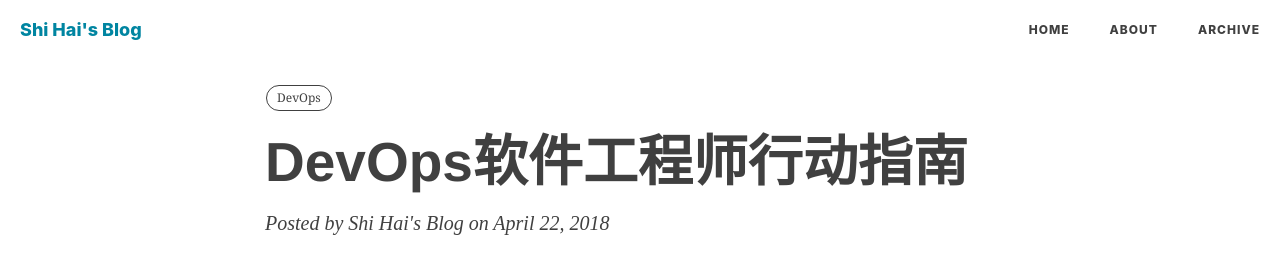
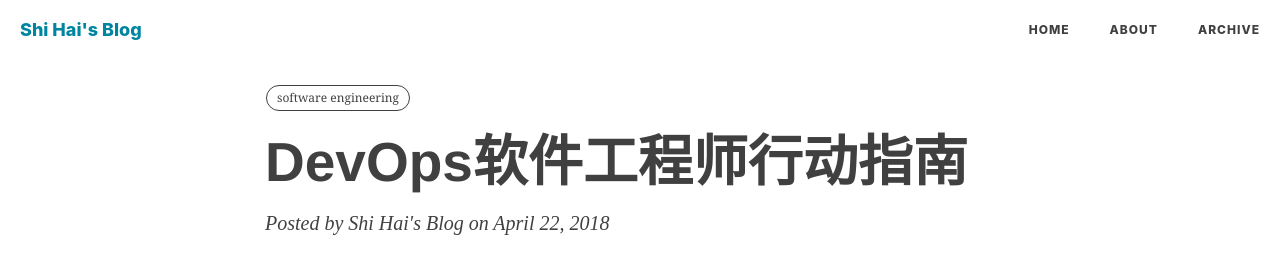
Before and after one commit to shihai1991/shihai1991.github.io, a Jekyll site: the page built from _posts/2018-04-22-DevOps软件工程师行动指南.md, in a window 1280 px wide. Shown: the top 275 px of the page. Built offline with Jekyll 4.4.1, drawn with Linux system fonts in a browser that asks for light colours; nearby versions of some CDN libraries; comment, search, counter and statistics services are not loaded.

Commit message:
Update 2018-04-22-DevOps软件工程师行动指南.md

```diff
--- a/_posts/2018-04-22-DevOps软件工程师行动指南.md
+++ b/_posts/2018-04-22-DevOps软件工程师行动指南.md
@@ -4,7 +4,7 @@ title: DevOps软件工程师行动指南
 auther: shihai
 header-style: text
 tags:
-  - DevOps
+  - software engineering
 published: true
 ---
 
```
